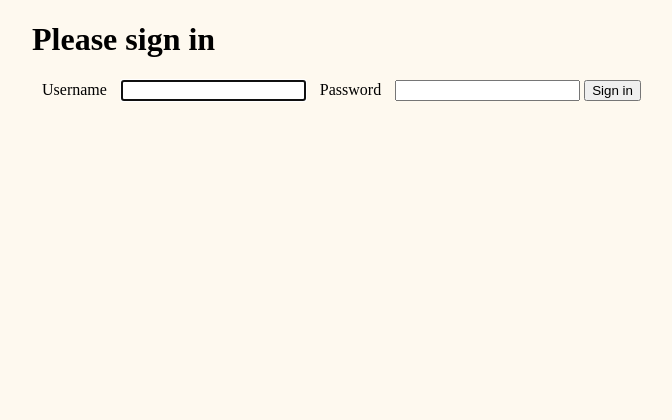
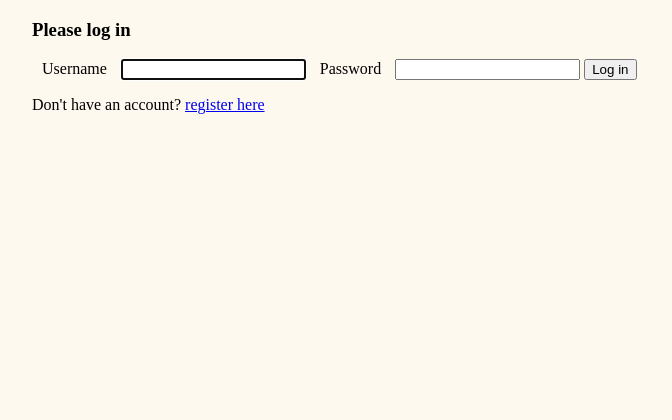
Before and after one commit to Elmittil/mvc-proj, a Symfony app: template templates/security/login.html.twig in a window 1280 px wide. Shown: the part 173-593 px from the top of the page, without its empty margins (208-880 px from the left). Run offline with Twig, Linux system fonts and the light colour scheme; the template is opened without the code that fills it, so the values that code supplies are empty; some libraries are stand-ins or nearby versions.

Commit message:
login and registration forms autogenerated

```diff
--- a/composer.json
+++ b/composer.json
@@ -12,6 +12,7 @@
         "doctrine/doctrine-bundle": "^2.3",
         "doctrine/doctrine-migrations-bundle": "^3.1",
         "doctrine/orm": "^2.8",
+        "erusev/parsedown": "^1.7",
         "phpdocumentor/reflection-docblock": "^5.2",
         "sensio/framework-extra-bundle": "^5.1",
         "symfony/asset": "5.2.*",
@@ -43,6 +44,7 @@
         "symfony/web-link": "5.2.*",
         "symfony/yaml": "5.2.*",
         "twig/extra-bundle": "^2.12|^3.0",
+        "twig/markdown-extra": "^3.3",
         "twig/twig": "^2.12|^3.0"
     },
     "require-dev": {
--- a/src/Controller/SecurityController.php
+++ b/src/Controller/SecurityController.php
@@ -18,7 +18,7 @@ class SecurityController extends AbstractController
         // $providedUsername = $this->getUser();
 
         if ($this->getUser()) {
-            return $this->redirectToRoute('app_game21_game21play');
+            return $this->redirectToRoute('app_game21_game21start');
         }
 
         // get the login error if there is one
--- a/src/Security/LoginFormAuthenticator.php
+++ b/src/Security/LoginFormAuthenticator.php
@@ -100,7 +100,7 @@ class LoginFormAuthenticator extends AbstractFormLoginAuthenticator implements P
         // For example : return new RedirectResponse($this->urlGenerator->generate('some_route'));
         // throw new \Exception('TODO: provide a valid redirect inside '.__FILE__);
 
-        return new RedirectResponse($this->urlGenerator->generate('app_game21_game21play'));
+        return new RedirectResponse($this->urlGenerator->generate('app_game21_game21start'));
     }
 
     protected function getLoginUrl()
--- a/templates/security/login.html.twig
+++ b/templates/security/login.html.twig
@@ -3,7 +3,8 @@
 {% block title %}Log in!{% endblock %}
 
 {% block content %}
-<form method="post">
+<div class="centered-content">
+    <form method="post" class="authentication-form">
         {% if error %}
             <div class="alert alert-danger">{{ error.messageKey|trans(error.messageData, 'security') }}</div>
         {% endif %}
@@ -14,7 +15,7 @@
             </div>
         {% endif %}
 
-    <h1 class="h3 mb-3 font-weight-normal">Please sign in</h1>
+        <h3 class="h3 mb-3 font-weight-normal">Please log in</h3>
         <label for="inputUsername">Username</label>
         <input type="text" value="{{ last_username }}" name="username" id="inputUsername" class="form-control" autocomplete="username" required autofocus>
         <label for="inputPassword">Password</label>
@@ -35,8 +36,11 @@
             </div>
         #}
 
-    <button class="btn btn-lg btn-primary" type="submit">
-        Sign in
+        <button class="bet-button" type="submit">
+            Log in
         </button>
+        <p>Don't have an account? <a href='{{ app.request.getBaseURL() }}/register'>register here</a></p>
+
     </form>
+</div>
 {% endblock %}
```
Also changed, not shown: templates/registration/register.html.twig (+8 -5 lines), 1 other file. Lines whose indentation alone changed are shown as unchanged.
